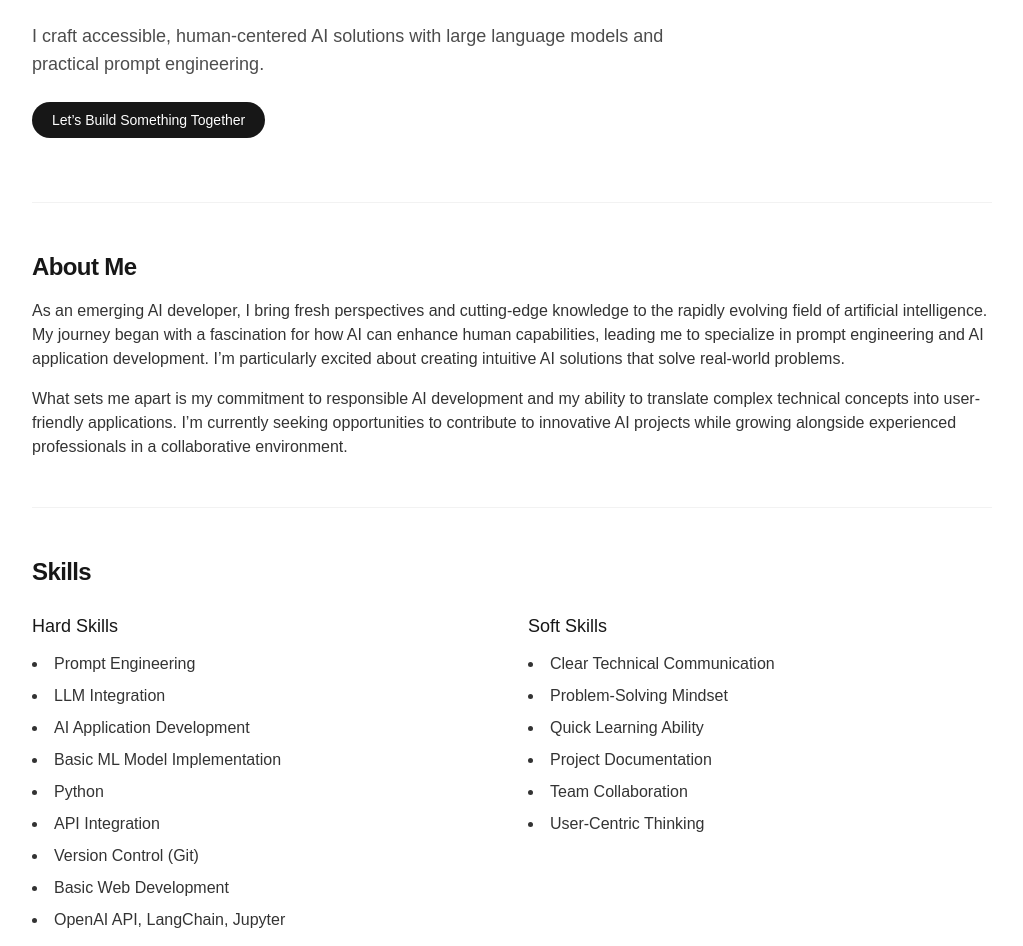
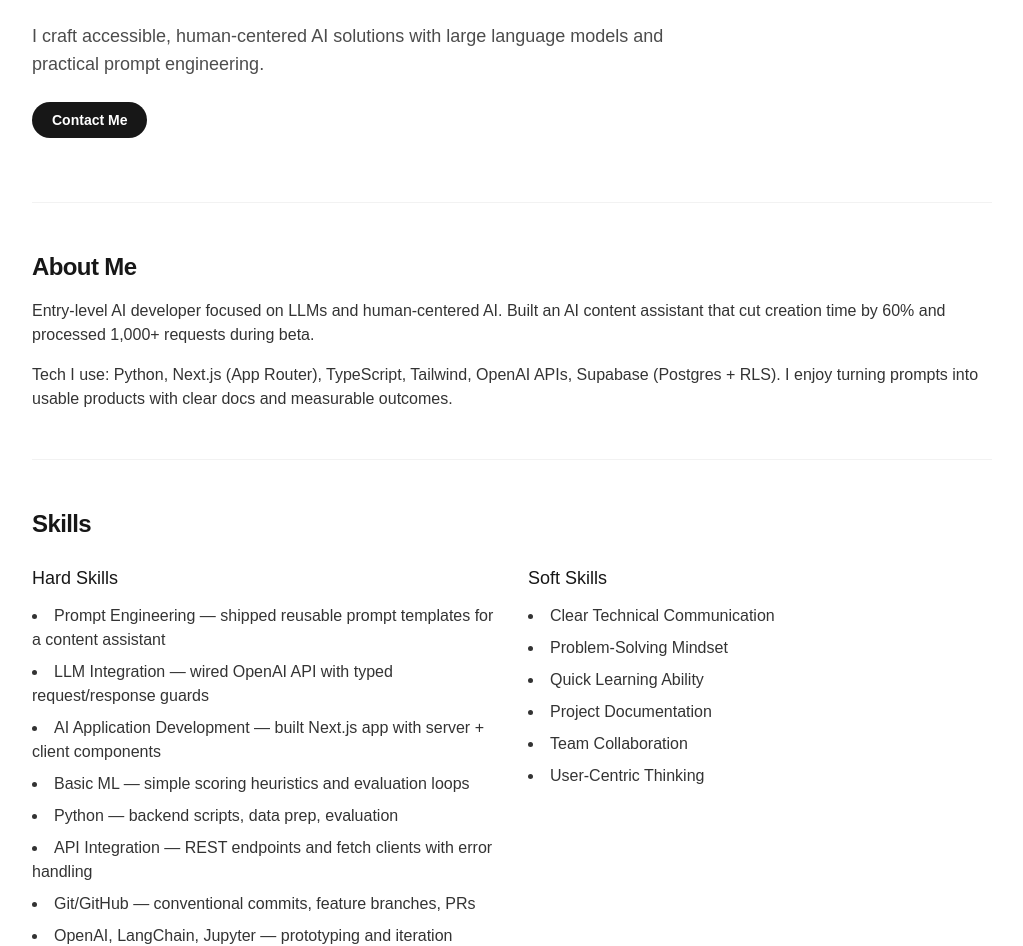
Before and after one commit to Mercynow21/milli_portfolio, a Next.js app: page / in a window 1280 px wide. Shown: the part 239-1185 px from the top of the page, without its empty margins (128-1151 px from the left). Built offline with nearby package versions, Linux system fonts and the light colour scheme.

Commit message:
feat: stronger CTA, measurable About, skill proofs, project links/image, accessible contact copy

```diff
--- a/src/app/page.tsx
+++ b/src/app/page.tsx
@@ -15,9 +15,10 @@ export default function Home() {
         <div className="mt-6">
           <a
             href="#contact"
-            className="inline-flex items-center rounded-full bg-foreground text-background px-5 py-2 text-sm font-medium hover:opacity-90"
+            aria-label="Contact Me"
+            className="inline-flex items-center rounded-full bg-foreground text-background px-5 py-2 text-sm font-semibold hover:opacity-90"
           >
-            Let’s Build Something Together
+            Contact Me
           </a>
         </div>
       </section>
@@ -27,15 +28,12 @@ export default function Home() {
         <h2 className="text-2xl font-semibold tracking-tight">About Me</h2>
         <div className="mt-4 space-y-4 text-black/80 dark:text-white/80">
           <p>
-            As an emerging AI developer, I bring fresh perspectives and cutting-edge knowledge to the rapidly
-            evolving field of artificial intelligence. My journey began with a fascination for how AI can enhance
-            human capabilities, leading me to specialize in prompt engineering and AI application development. I’m
-            particularly excited about creating intuitive AI solutions that solve real-world problems.
+            Entry‑level AI developer focused on LLMs and human‑centered AI. Built an AI content assistant that cut
+            creation time by 60% and processed 1,000+ requests during beta.
           </p>
           <p>
-            What sets me apart is my commitment to responsible AI development and my ability to translate complex
-            technical concepts into user-friendly applications. I’m currently seeking opportunities to contribute to
-            innovative AI projects while growing alongside experienced professionals in a collaborative environment.
+            Tech I use: Python, Next.js (App Router), TypeScript, Tailwind, OpenAI APIs, Supabase (Postgres + RLS).
+            I enjoy turning prompts into usable products with clear docs and measurable outcomes.
           </p>
         </div>
       </section>
@@ -47,15 +45,14 @@ export default function Home() {
           <div>
             <h3 className="text-lg font-medium">Hard Skills</h3>
             <ul className="mt-3 space-y-2 list-disc list-inside text-black/80 dark:text-white/80">
-              <li>Prompt Engineering</li>
-              <li>LLM Integration</li>
-              <li>AI Application Development</li>
-              <li>Basic ML Model Implementation</li>
-              <li>Python</li>
-              <li>API Integration</li>
-              <li>Version Control (Git)</li>
-              <li>Basic Web Development</li>
-              <li>OpenAI API, LangChain, Jupyter</li>
+              <li>Prompt Engineering — shipped reusable prompt templates for a content assistant</li>
+              <li>LLM Integration — wired OpenAI API with typed request/response guards</li>
+              <li>AI Application Development — built Next.js app with server + client components</li>
+              <li>Basic ML — simple scoring heuristics and evaluation loops</li>
+              <li>Python — backend scripts, data prep, evaluation</li>
+              <li>API Integration — REST endpoints and fetch clients with error handling</li>
+              <li>Git/GitHub — conventional commits, feature branches, PRs</li>
+              <li>OpenAI, LangChain, Jupyter — prototyping and iteration</li>
             </ul>
           </div>
           <div>
@@ -82,6 +79,9 @@ export default function Home() {
                 <h3 className="text-xl font-semibold">AI-Powered Content Assistant</h3>
                 <p className="text-sm text-black/60 dark:text-white/60">Role: Solo Developer · Duration: 6 weeks</p>
               </div>
+            </div>
+            <div className="mt-4">
+              <img src="/projects/content-assistant.svg" alt="Screenshot placeholder of the AI Content Assistant UI" className="w-full max-w-3xl rounded-md border border-black/5 dark:border-white/10" />
             </div>
             <p className="mt-4 text-black/80 dark:text-white/80">
               A smart content generation and optimization tool that helps content creators streamline their workflow.
@@ -114,6 +114,10 @@ export default function Home() {
                 </ul>
               </div>
             </div>
+            <div className="mt-4 flex items-center gap-4">
+              <a href="#" className="underline underline-offset-4" aria-label="Live demo coming soon">Live Demo (soon)</a>
+              <a href="https://github.com/Mercynow21/milli_portfolio" target="_blank" rel="noreferrer" className="underline underline-offset-4">GitHub Repo</a>
+            </div>
           </article>
 
 
```
